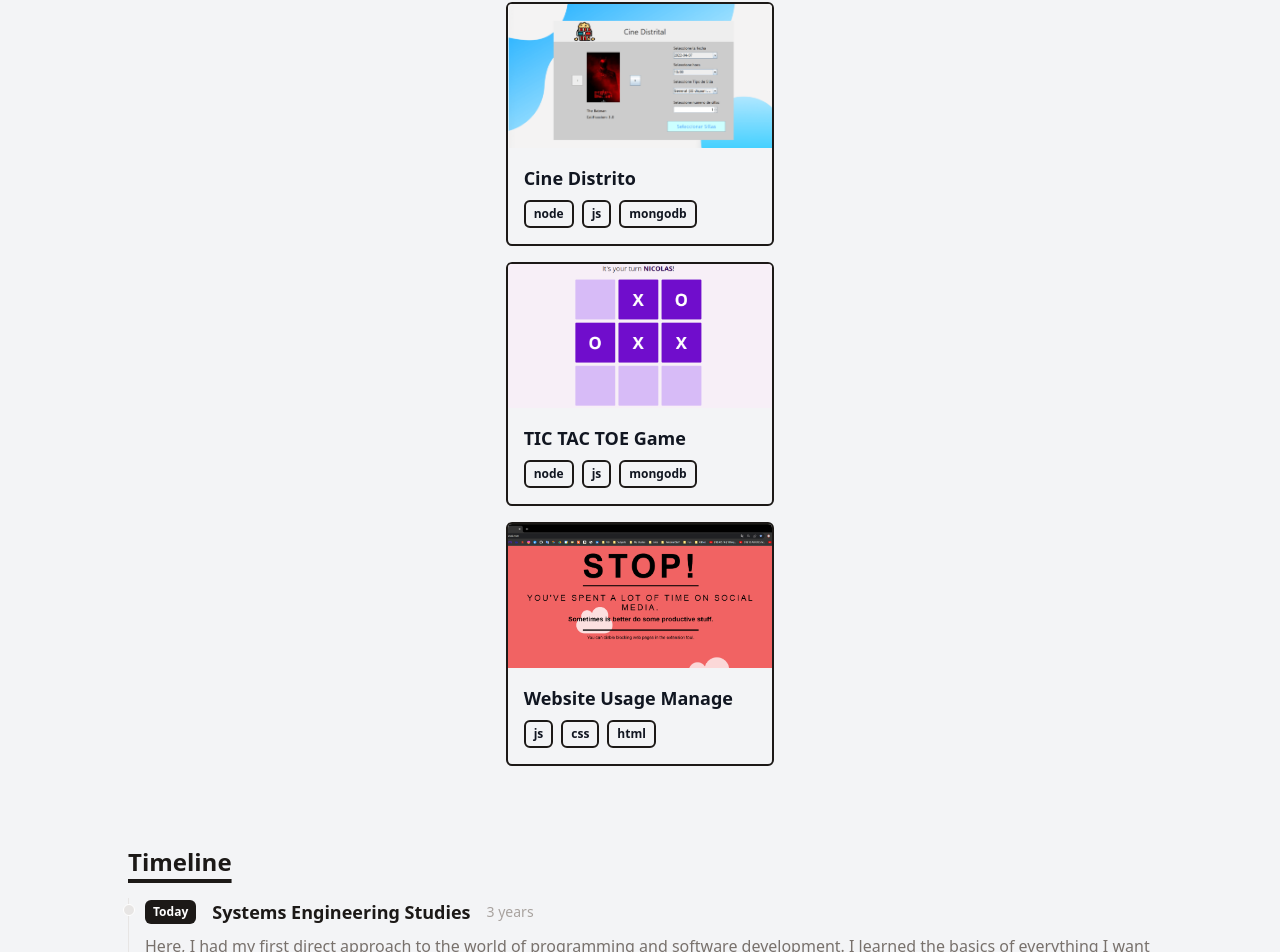
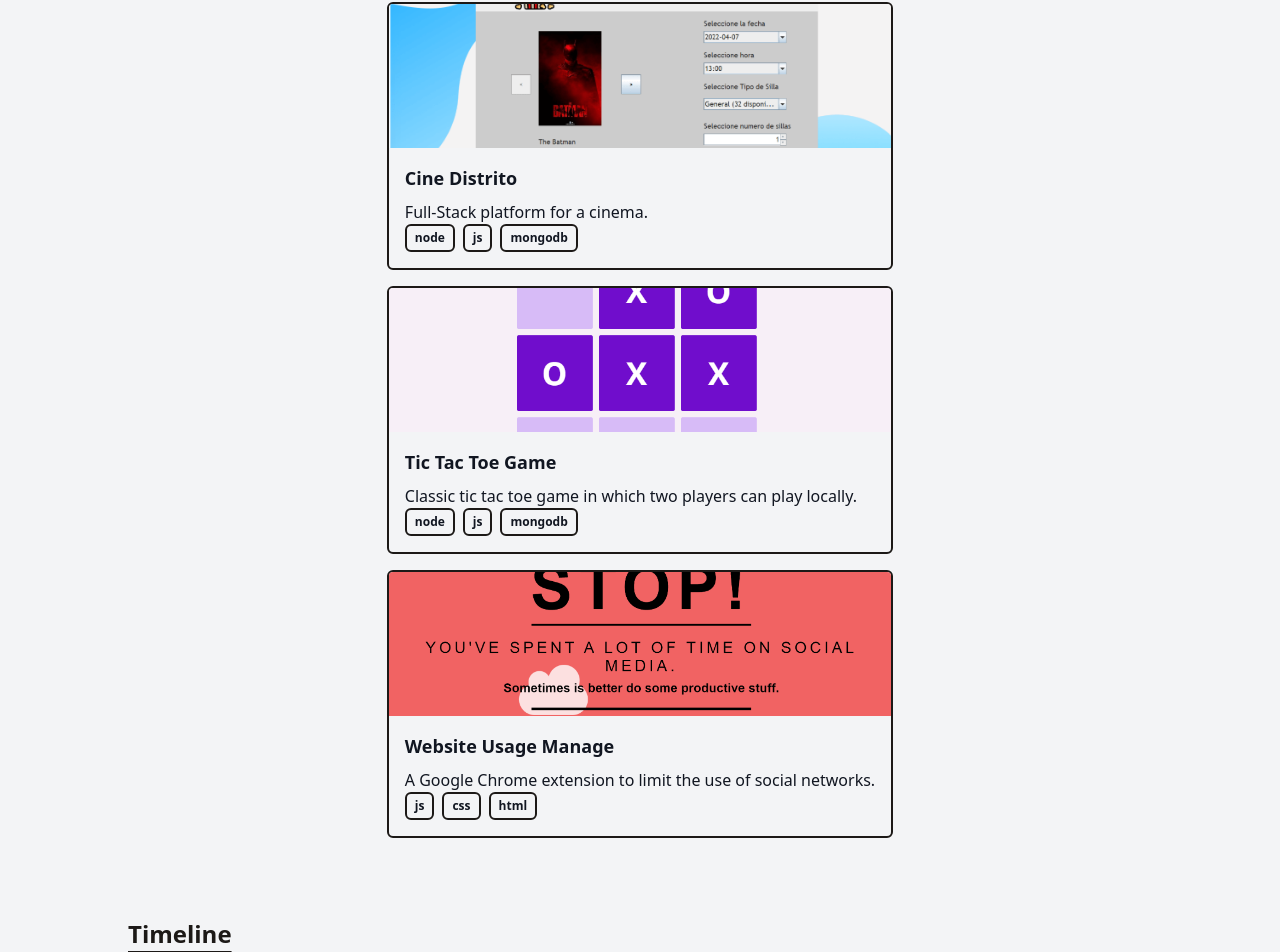
Before and after one commit to nicolas1102/portfolio-plus, a Next.js app: page /en in a window 1280 px wide. Shown: the part 538-1490 px from the top of the page. Built offline with nearby package versions, Linux system fonts and the light colour scheme.

Commit message:
fixing languages

```diff
--- a/dictionaries/en.json
+++ b/dictionaries/en.json
@@ -19,18 +19,21 @@
         {
           "imgUrl": "/images/cine-distrital.png",
           "title": "Cine Distrito",
+          "description": "Full-Stack platform for a cinema.",
           "tecnologies": ["node", "js", "mongodb"],
           "link": "https://github.com/nicolas1102/cine-distrito"
         },
         {
           "imgUrl": "/images/tic-tac-toe.png",
-          "title": "TIC TAC TOE Game",
+          "title": "Tic Tac Toe Game",
+          "description": "Classic tic tac toe game in which two players can play locally.",
           "tecnologies": ["node", "js", "mongodb"],
-          "link": ""
+          "link": "https://github.com/nicolas1102/tic-tac-toe-game"
         },
         {
           "imgUrl": "/images/website-usage-manager.png",
           "title": "Website Usage Manage",
+          "description": "A Google Chrome extension to limit the use of social networks.",
           "tecnologies": ["js", "css", "html"],
           "link": "https://github.com/nicolas1102/tic-tac-toe-game"
         }
@@ -81,7 +84,7 @@
           "imgUrl": "/icons/facebook.svg"
         }
       ],
-      "rights": ""
+      "rights": "Nicolás Díaz. All rights reserved."
     }
   }
 }
--- a/dictionaries/es.json
+++ b/dictionaries/es.json
@@ -9,10 +9,82 @@
       "h1": "Nicolás Díaz",
       "title": "Ingeniero de Sistemas y Desarrollador Web en formación...",
       "description": [
-        "I am a systems engineer in training with the desire to become a full-stack developer. For this I always seek to learn everything I can about this world of and thus become a better version of myself.",
-        "Each project that I develop I do conscientiously and although I know that each one could have been better, I am satisfied with what I have achieved and learned while developing them."
+        "Soy ingeniero de sistemas en formación con el deseo de convertirme en desarrollador full-stack. Por eso siempre busco aprender todo lo que pueda sobre este mundo y así convertirme en una mejor versión de mí mismo.",
+        "Cada proyecto que desarrollo lo hago de forma consciente y aunque sé que cada uno pudo haber sido mejor, estoy satisfecho con lo que he logrado y aprendido mientras los desarrollé."
       ]
     },
-    "Knowledge": {}
+    "Projects": {
+      "title": "Proyectos",
+      "items": [
+        {
+          "imgUrl": "/images/cine-distrital.png",
+          "title": "Cine Distrito",
+          "description": "Plataforma Full-stack de un cine.",
+          "tecnologies": ["node", "js", "mongodb"],
+          "link": "https://github.com/nicolas1102/cine-distrito"
+        },
+        {
+          "imgUrl": "/images/tic-tac-toe.png",
+          "title": "Tic Tac Toe Game",
+          "description": "El clasico juego Tic Tac Toe para dos jugadores locales.",
+          "tecnologies": ["node", "js", "mongodb"],
+          "link": "https://github.com/nicolas1102/tic-tac-toe-game"
+        },
+        {
+          "imgUrl": "/images/website-usage-manager.png",
+          "title": "Website Usage Manage",
+          "description": "Extension de Google Chrome para limitar el uso de las redes sociales.",
+          "tecnologies": ["js", "css", "html"],
+          "link": "https://github.com/nicolas1102/tic-tac-toe-game"
+        }
+      ]
+    },
+    "Journey": {
+      "title": "Camino",
+      "items": [
+        {
+          "year": "Hoy",
+          "title": "Estudios de Ingeniería de Sistemas",
+          "duration": "3 años",
+          "details": "Aquí tuve mi primer acercamiento directo al mundo de la programación y el desarrollo de software. Aprendí los conceptos básicos de todo en lo que quiero especializarme como desarrollador de software."
+        },
+        {
+          "year": "2019",
+          "title": "Primera Linea de Codigo",
+          "duration": "el comienzo",
+          "details": "Escribí mi primera línea de código real (mi primer '¡Hola mundo!') que inició mi viaje. Agradezco a mi buen amigo Yisus por presentarme a este mundo."
+        }
+      ]
+    },
+    "Footer": {
+      "items": [
+        {
+          "name": "Github",
+          "url": "https://github.com/nicolas1102",
+          "imgUrl": "/icons/github.svg"
+        },
+        {
+          "name": "LinkedIn",
+          "url": "https://www.linkedin.com/in/nicolas-diaz-vargas/",
+          "imgUrl": "/icons/linkedin.svg"
+        },
+        {
+          "name": "Gmail",
+          "url": "mailto:nicolasdiazv1102@gmail.com",
+          "imgUrl": "/icons/gmail.svg"
+        },
+        {
+          "name": "Instagram",
+          "url": "https://www.instagram.com/nicolasdiazv_/?theme=dark",
+          "imgUrl": "/icons/instagram.svg"
+        },
+        {
+          "name": "Facebook",
+          "url": "https://www.facebook.com/nicolasdiazv1102/",
+          "imgUrl": "/icons/facebook.svg"
+        }
+      ],
+      "rights": "Nicolás Díaz. Todos los derechos reservados."
+    }
   }
 }
--- a/src/app/[lang]/components/footer.jsx
+++ b/src/app/[lang]/components/footer.jsx
@@ -17,7 +17,6 @@ export default function Footer({ DICT }) {
                   width="24"
                   height="24"
                   alt={item.name}
-                  // className="w-5 h-5 fill-current"
                 />
               </a>
             ))}
@@ -25,7 +24,7 @@ export default function Footer({ DICT }) {
         </div>
       </div>
       <p className="text-sm mt-2  opacity-50">
-        &copy; {new Date().getFullYear()} Nicolás Díaz. All rights reserved.
+        &copy; {new Date().getFullYear()} {DICT.rights}
       </p>
     </div>
   );
--- a/src/app/[lang]/components/projects/projectItem.jsx
+++ b/src/app/[lang]/components/projects/projectItem.jsx
@@ -1,7 +1,7 @@
 import Title from "@/app/components/common/title";
 import Image from "next/image";
 
-export default function ProjectItem({ imgUrl, title, tecnologies, link }) {
+export default function ProjectItem({ imgUrl, title, description, tecnologies, link }) {
   return (
     <a
       href={link}
@@ -20,6 +20,9 @@ export default function ProjectItem({ imgUrl, title, tecnologies, link }) {
         <h3 className="text-lg md:text-xl dark:text-white mb-2 md:mb-3 font-semibold ">
           {title}
         </h3>
+        <p>
+          {description}
+        </p>
         <p className="flex flex-wrap gap-2 flex-row items-center justify-start text-xs md:text-sm dark:text-white ">
           {tecnologies.map((item) => (
             <span
--- a/src/app/[lang]/components/projects/projects.jsx
+++ b/src/app/[lang]/components/projects/projects.jsx
@@ -10,6 +10,7 @@ export default function Projects({ DICT }) {
           <ProjectItem
             imgUrl={item.imgUrl}
             title={item.title}
+            description={item.description}
             tecnologies={item.tecnologies}
             link={item.link}
             key={item.key}
```
Also changed, not shown: public/icons/linkedin.svg.
